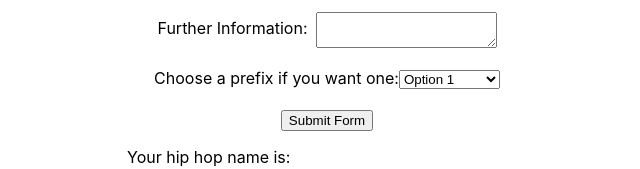
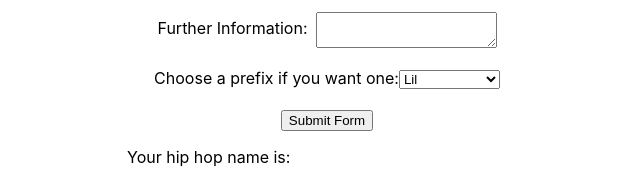
Before and after one commit to cariocaphil/hip-hop-name-generator, a React (Create React App) app: page / in a window 1280 px wide. Shown: the part 444-613 px from the top of the page, without its empty margins (313-953 px from the left). Built offline with nearby package versions, Linux system fonts and the light colour scheme.

Commit message:
remove misleading option texts

```diff
--- a/src/NameForm.js
+++ b/src/NameForm.js
@@ -36,11 +36,11 @@ const NameForm = ({ onFormSubmit }) => {
       <label htmlFor="prefix">Choose a prefix if you want one:</label>
       <select id="prefix" value={prefix} onChange={handlePrefixChange} >
         <option value="">-- No prefix --</option>
-        <option value="Lil">Option 1</option>
-        <option value="MC">Option 2</option>
-        <option value="DJ">Option 3</option>
-        <option value="DR">Option 4</option>
-        <option value="BIG">Option 5</option>
+        <option value="Lil">Lil</option>
+        <option value="MC">MC</option>
+        <option value="DJ">DJ</option>
+        <option value="DR">DR</option>
+        <option value="BIG">BIG</option>
       </select>
       <br />
       <br></br>
```
